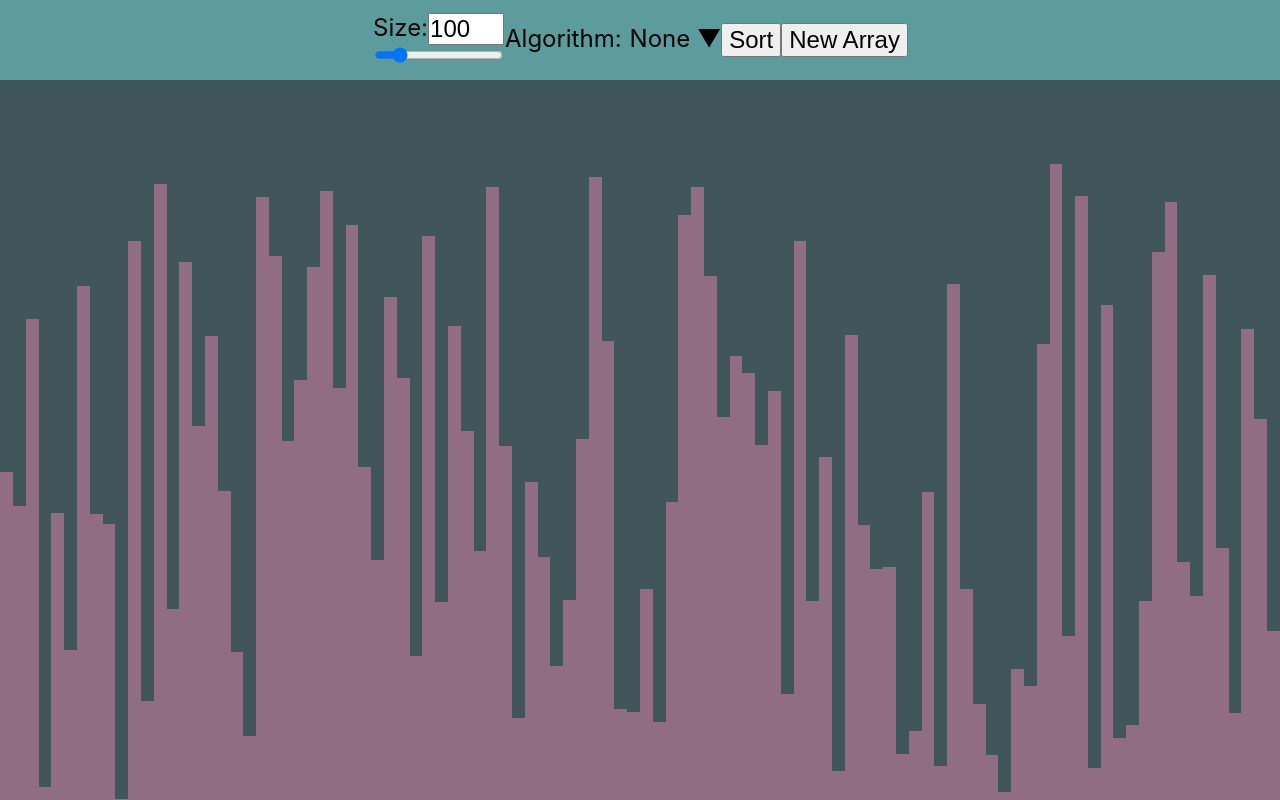
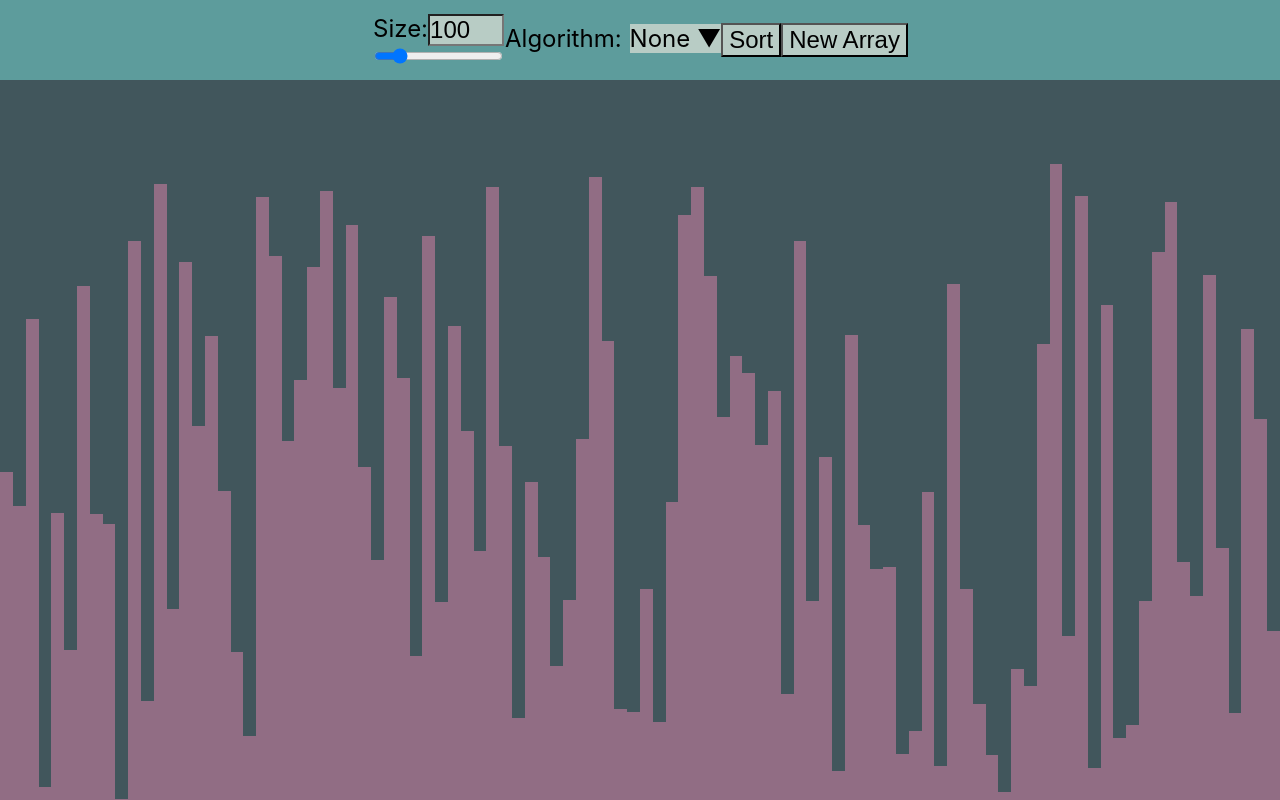
Before and after one commit to 4imothy/sorting_visualizer, a React (Create React App) app: page / in a window 1280 px wide. Built offline with nearby package versions, Linux system fonts and the light colour scheme.

Commit message:
does not allow changes while sorting

```diff
--- a/src/visual/Visual.js
+++ b/src/visual/Visual.js
@@ -11,14 +11,35 @@ import './transition.css'
 const MAX_VALUE = 900;
 const MIN_VALUE = 1;
 const TIME_CONST = 200;
+const DEFAULT_COLOR = "#b8ccc5";
+const WHILE_SORTING = "#b30404";
+const DEFAULT_BAR_BG_COLOR = "#5d9c9c";
+const WHILE_SORTING_BAR_BG_COLOR = "#3a6161";
 
 const TopBar = ({ arrSize, setArrSize, valArr, setValArr }) => {
 
     const [textInputEvent, setTextInputEvent] = useState();
     const [selectedAlg, setSelectedAlg] = useState("None");
     const [isSorting, setIsSorting] = useState(false);
+    const [bgColor, setBGColor] = useState(DEFAULT_COLOR);
+    const [barColor, setBarColor] = useState(DEFAULT_BAR_BG_COLOR);
+
+    useEffect(() => {
+        if (isSorting) {
+            setBGColor(WHILE_SORTING);
+            setBarColor(WHILE_SORTING_BAR_BG_COLOR);
+        }
+        else {
+            setBGColor(DEFAULT_COLOR);
+            setBarColor(DEFAULT_BAR_BG_COLOR)
+        }
+    }, [isSorting]);
 
     function handleSlide(e) {
+        if (isSorting) {
+            e.target.value = arrSize / 10;
+            return;
+        }
         resetBlockColors();
         setArrSize(e.target.value * 10);
         if (textInputEvent != null)
@@ -26,6 +47,11 @@ const TopBar = ({ arrSize, setArrSize, valArr, setValArr }) => {
     }
 
     function handleTextInput(e) {
+        if (isSorting) {
+            e.target.value = arrSize;
+            return;
+        }
+
         resetBlockColors();
         setTextInputEvent(e);
         if (e.target.value <= 1000 && e.target.value >= 0) {
@@ -35,8 +61,8 @@ const TopBar = ({ arrSize, setArrSize, valArr, setValArr }) => {
             e.target.value = 1000;
             setArrSize(e.target.value);
         }
-        if (e.target.value <= 0) {
-            e.target.value = 1;
+        if (e.target.value < 0) {
+            e.target.value = 0;
         }
     }
 
@@ -56,6 +82,7 @@ const TopBar = ({ arrSize, setArrSize, valArr, setValArr }) => {
                 QuickSort(valArr, document.getElementsByClassName(styles.arrBlock), TIME_CONST / arrSize, setIsSorting);
                 break;
             case "None":
+                setIsSorting(false);
                 return;
         }
     }
@@ -86,53 +113,68 @@ const TopBar = ({ arrSize, setArrSize, valArr, setValArr }) => {
             arr[i].style.backgroundColor = "#916d84";
     }
 
-    function getNewArray(){
+    function getNewArray() {
+        if(isSorting)
+            return;
+
         resetBlockColors();
         setValArr(newArray(arrSize));
     }
 
     return (
-        <div className={styles.barContainer}>
+        <div className={styles.barContainer} style={{
+            backgroundColor: `${barColor}`,
+        }}>
             <div className={styles.customizeSize}>
                 <div className={styles.textContainer}>
                     <p className={styles.sizeText}>
                         Size:
                     </p>
-                    <input className={styles.textInput} type="text" placeholder={arrSize} onChange={handleTextInput} size="3" />
+                    <input className={styles.textInput} type="text" placeholder={arrSize} onChange={handleTextInput} size="3" style={{
+                        backgroundColor: `${bgColor}`,
+                    }} />
                 </div>
-                <div className={styles.sizeSlider}>
-                    <input defaultValue={16} type="range" step={.5} onChange={handleSlide} />
-                </div>
+                <input defaultValue={16} type="range" step={.5} onChange={handleSlide} />
             </div>
             <p style={{
                 fontSize: '3vh',
                 marginRight: '1vh'
             }}>Algorithm: </p>
-            <AlgorithmSelecter selectedAlg={selectedAlg} setSelectedAlg={setSelectedAlg} />
+            <AlgorithmSelecter isSorting={isSorting} bgColor={bgColor} selectedAlg={selectedAlg} setSelectedAlg={setSelectedAlg} />
             <div style={{
                 display: 'flex',
                 alignItems: 'center',
                 justifyContent: 'center',
                 alignText: 'center',
             }}>
-                <button className={styles.barButton} onClick={sortWithSelected}>Sort</button>
-                <button className={styles.barButton} onClick={getNewArray}>New Array</button>
+                <button className={styles.barButton} onClick={sortWithSelected} style={{
+                    backgroundColor: `${bgColor}`,
+                }} >Sort</button>
+                <button className={styles.barButton} onClick={getNewArray} style={{
+                    backgroundColor: `${bgColor}`,
+                }}>New Array</button>
             </div>
         </div>
     )
 }
 
-const AlgorithmSelecter = ({ selectedAlg, setSelectedAlg }) => {
+const AlgorithmSelecter = ({ selectedAlg, setSelectedAlg, bgColor, isSorting }) => {
 
     const [isOpen, setIsOpen] = useState(false);
 
     return (
-        <ul onMouseLeave={() => {
+        <ul onClick={() => {
+            if (!isSorting)
+                setIsOpen(true);
+        }} onMouseOver={() => {
+            if (!isSorting)
+                setIsOpen(true);
+        }} onMouseLeave={() => {
             setIsOpen(false);
-        }} onMouseOver={() => {
-            setIsOpen(true);
-        }}>
-            <span className={styles.selectAlgOpener}>{selectedAlg}  ▼</span>
+        }} >
+            <span className={styles.selectAlgOpener} style={{
+                backgroundColor: `${bgColor}`,
+            }}>{selectedAlg}  ▼</span>
             <CSSTransition in={isOpen} timeout={500} classNames="selectAlg" unmountOnExit>
                 <div>
                     <li>
--- a/src/visual/Visual.module.css
+++ b/src/visual/Visual.module.css
@@ -52,10 +52,19 @@
     width: 100%;
     position: relative;
     z-index: 2;
+    background-color: #b8ccc5;
+}
+
+.dropdownItem:hover{
+    filter: brightness(90%);
 }
 
 .barButton{
     font-size: 3vh;
+}
+
+.barButton:hover{
+    filter: brightness(90%);
 }
 
 .arrContainer {
```
